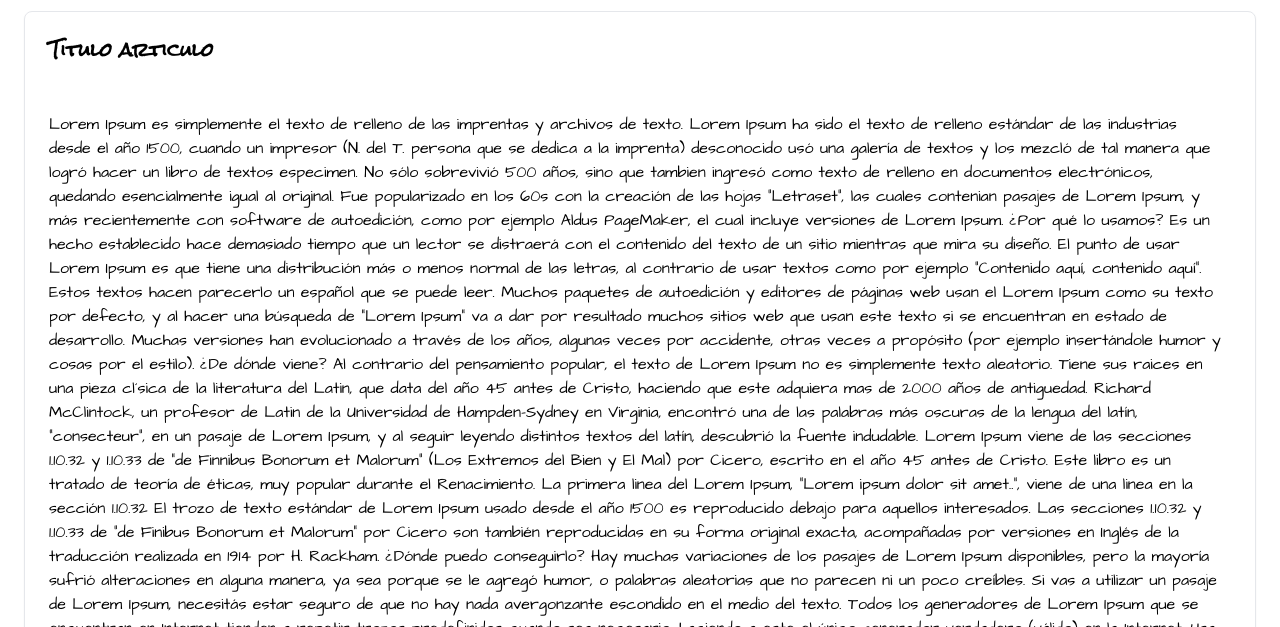
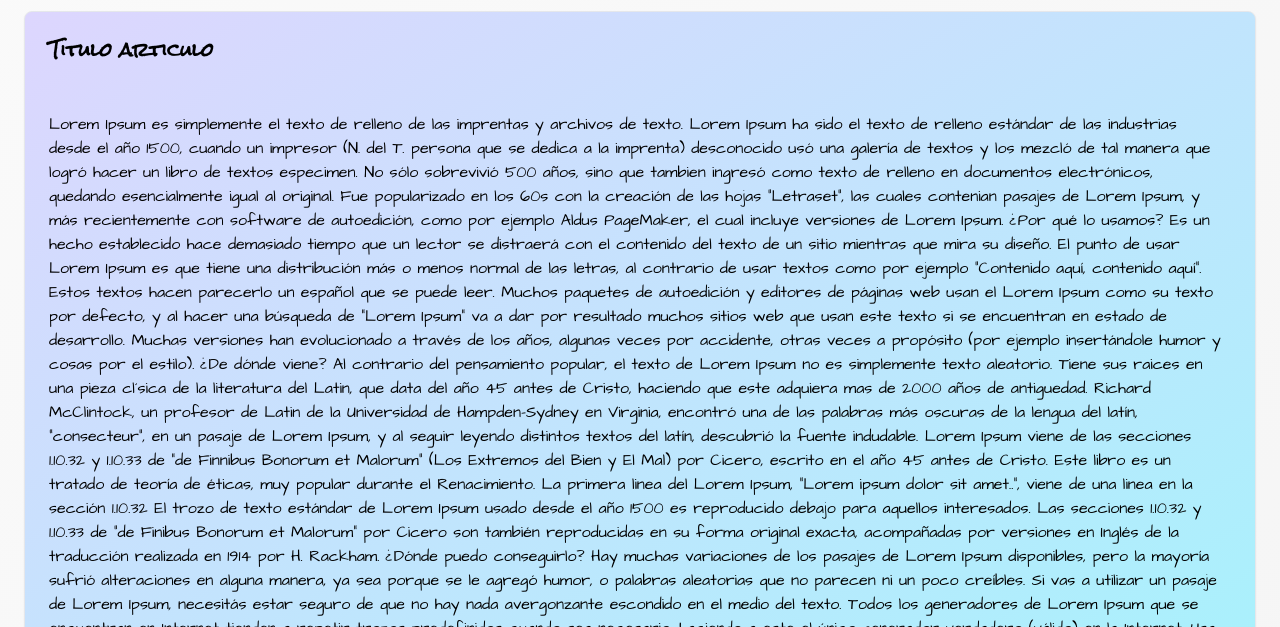
Before and after one commit to MariaGargoles/mariagargoles.github.io, a website: page blog.html in a window 1280 px wide. Shown: the part 173-800 px from the top of the page. Drawn offline with Linux system fonts and the light colour scheme.

Commit message:
fixed chaching file again

```diff
--- a/blog.html
+++ b/blog.html
@@ -40,7 +40,7 @@
     <main class="flex-1">
       <section class="container mx-auto p-6" id="article">
         <h2 class="text-3xl font-bold text-black mb-4 head-title">Ultimo articulo</h2>
-        <div class="rounded-lg border text-card-foreground shadow-sm bg-gradient-to-br from-violet-200 to-cyan-100" data-v0-t="card">
+        <div class="rounded-lg border text-card-foreground shadow-sm bg-gradient-to-br from-violet-200 to-cyan-200" data-v0-t="card">
           <div class="flex flex-col space-y-1.5 p-6">
             <h3 class="text-lg font-bold text-black about-title">Titulo articulo</h3>
           </div>
```
Also changed, not shown: src/output.css.
